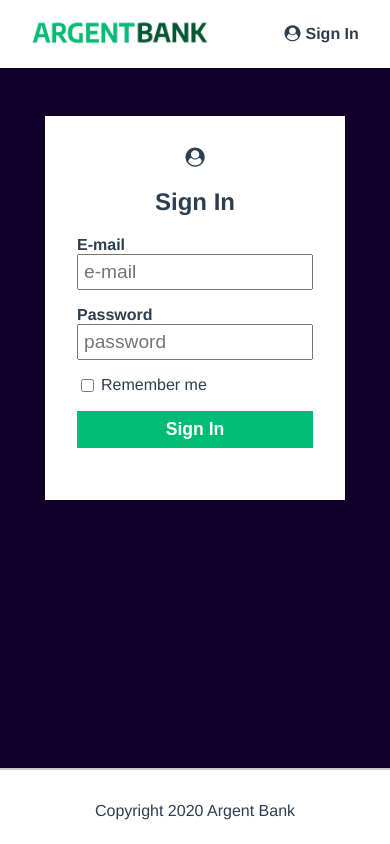
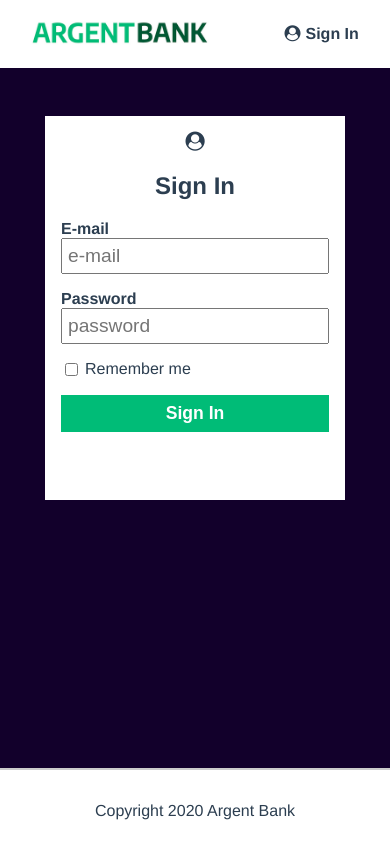
Before and after one commit to jojoner16/argent-bank, a React (Create React App) app: page /login in a window 390 px wide. Built offline with nearby package versions, Linux system fonts and the light colour scheme.

Commit message:
responsive page connexion

```diff
--- a/src/styles/pages/Login.css
+++ b/src/styles/pages/Login.css
@@ -68,3 +68,10 @@
   font-size: 14px;
   font-weight: 500;
 }
+
+/* Ajout de styles pour les petits écrans */
+@media (max-width: 919px) {
+  .sign-in-content {
+    padding: 1rem;
+  }
+}
```
